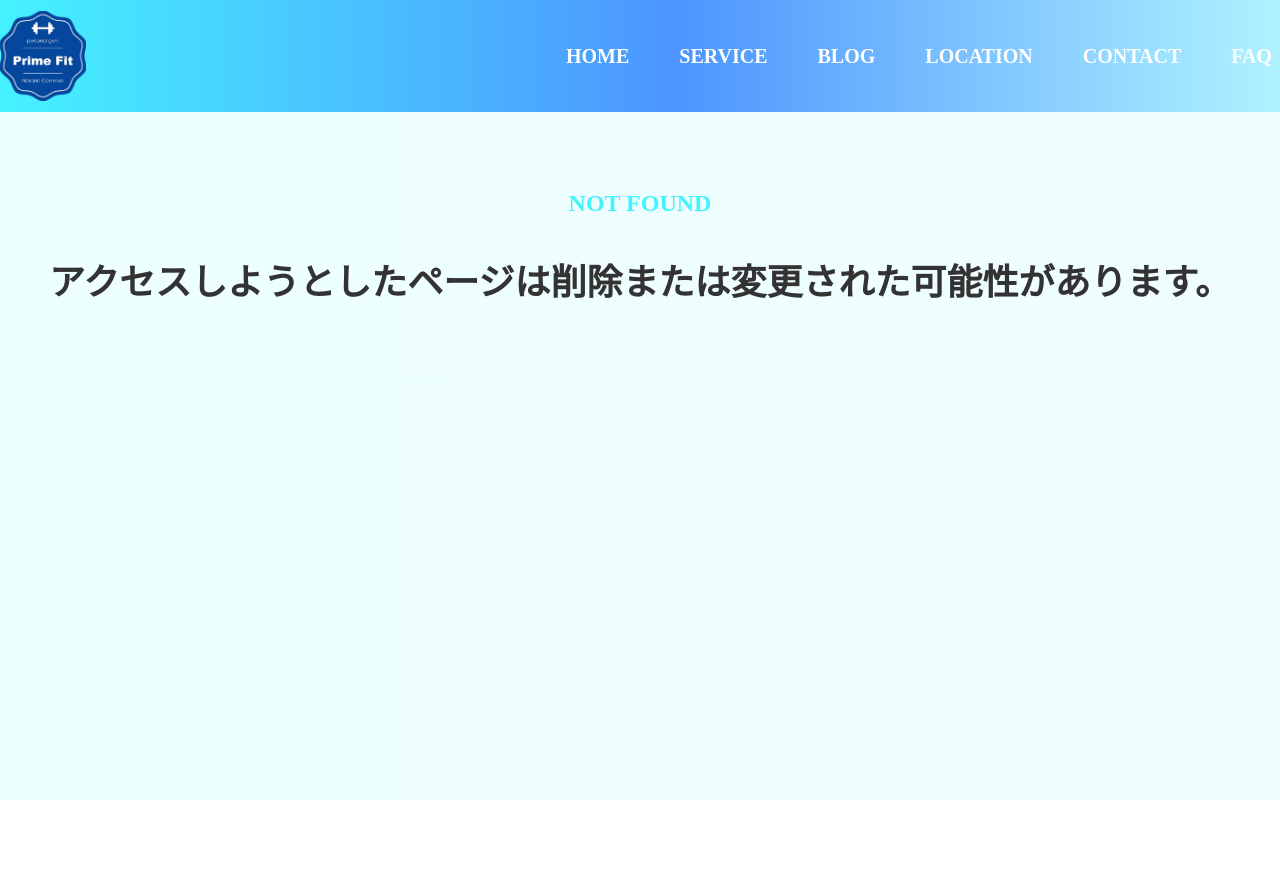
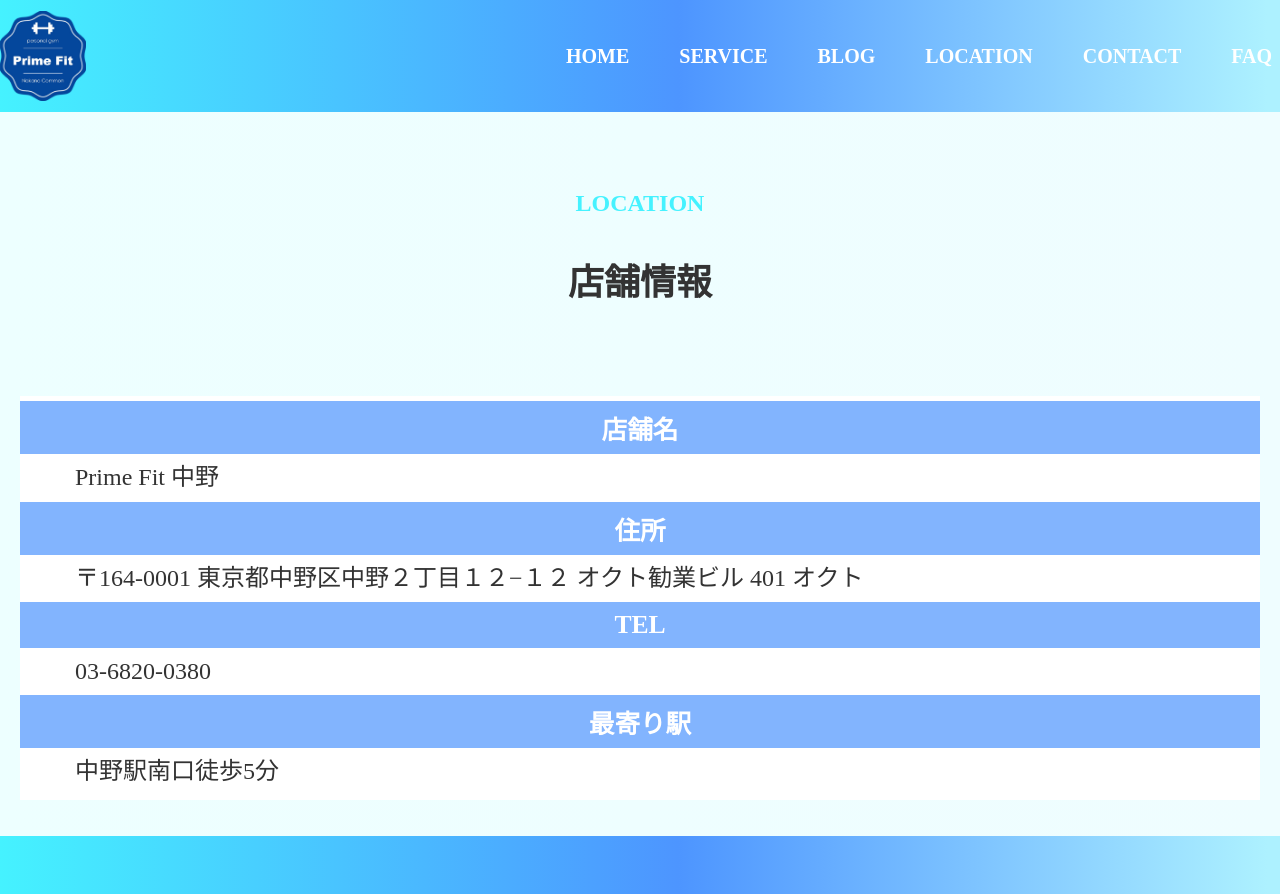
Before and after one commit to saitoshi/primeFitNakano, a Next.js app in the folder src/: page /location in a window 1280 px wide. Before the commit this address had no page. Shown: the top 894 px of the page. Before the commit the page ends 800 px from the top, so only its background shows below. Built offline with nearby package versions, Linux system fonts and the light colour scheme.

Commit message:
issue-08: added location page

```diff
--- /dev/null
+++ b/src/app/location/page.tsx
@@ -0,0 +1,27 @@
+import type { Metadata } from 'next';
+import { LocationCard } from '../_components/LocationCard/LocationCard';
+import { Footer } from '../_components/Footer/Footer';
+export const metadata: Metadata = {
+  metadataBase: new URL('http://localhost:3000'),
+  title: 'Prime Fit Gym 中野 | 店舗情報',
+  keywords: 'パーソナルトレーニング、中野、脱毛、トレーニング、',
+  openGraph: {
+    title: 'Prime Fit Gym 中野 | サービス',
+    type: 'website',
+    images: `/image/mainLogo.png`,
+  },
+};
+export default function Location() {
+  return (
+    <div>
+      <div className='pageContainer'>
+        <h2>
+          <p className='subHeader'>LOCATION</p>
+          <p className='mainHeader'>店舗情報</p>
+        </h2>
+        <LocationCard />
+      </div>
+      <Footer />
+    </div>
+  );
+}
```
